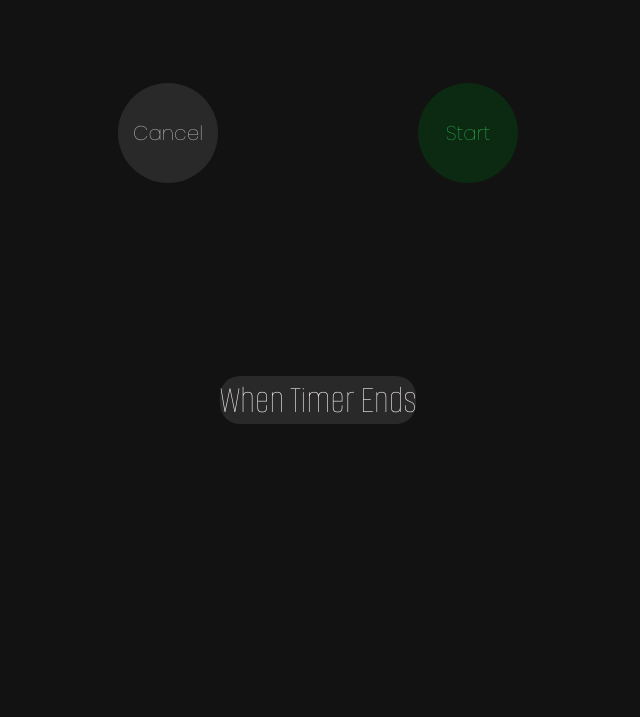
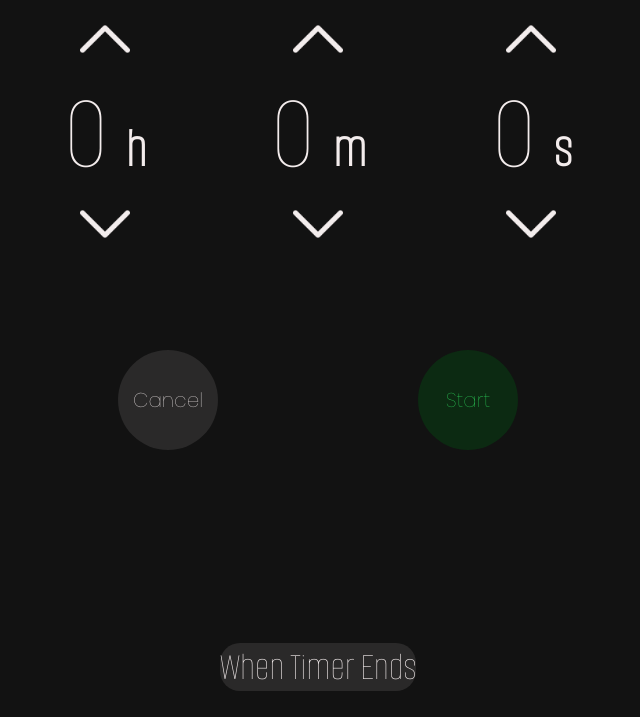
Before and after one commit to Denchikbtw/Stopwatch, a plain HTML site: page index2.html in a window 1280 px wide. Shown: the top 717 px of the page, without its empty margins (322-962 px from the left). Drawn offline with Linux system fonts and the light colour scheme.

Commit message:
maxim kros 2.0

```diff
--- a/style2.css
+++ b/style2.css
@@ -37,7 +37,7 @@ body {
   grid-column-start: 1;
   grid-column-end: 3;
   width: 50%;
-  display: none;
+  display: grid;
   grid-template-columns: repeat(3, 1fr);
 }
 
```
